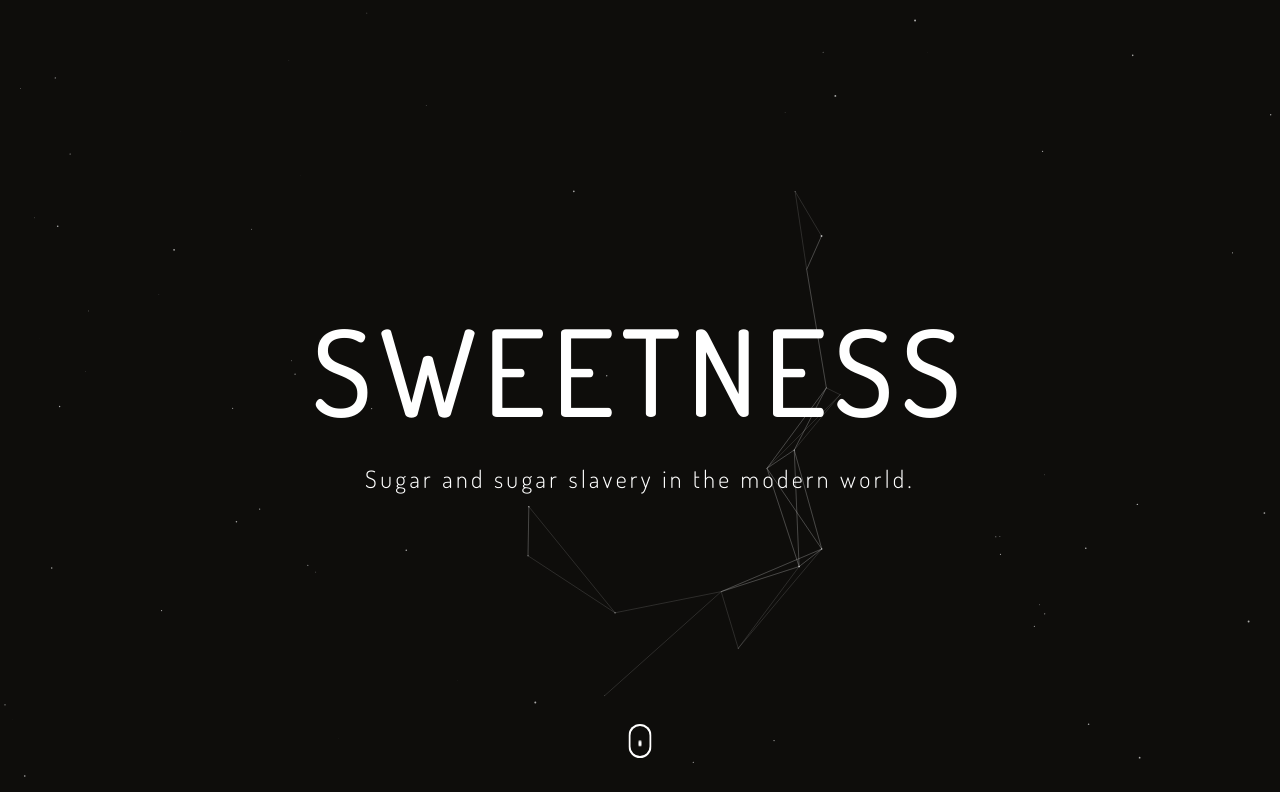
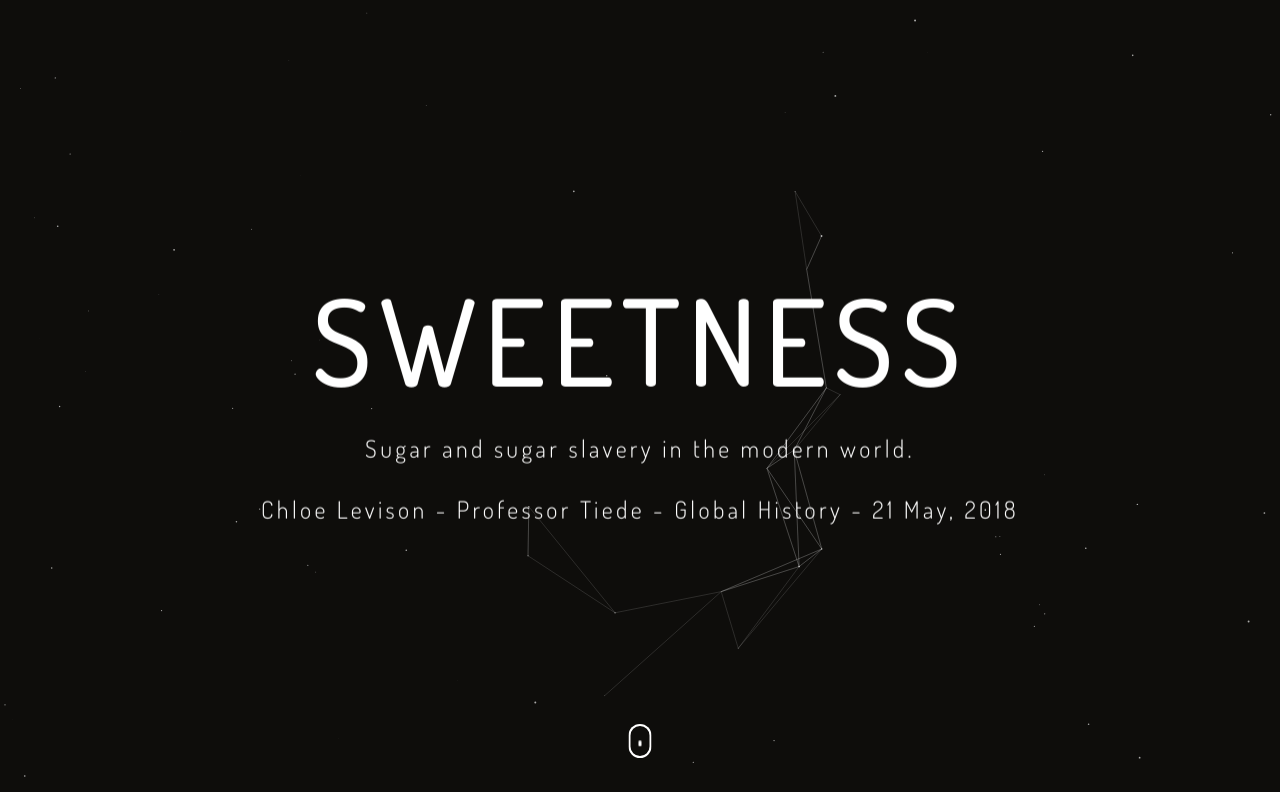
Before and after one commit to m0op/sugar2, a plain HTML site: page index.html in a window 1280 px wide. Shown: the top 792 px of the page. Drawn offline with nearby package versions, Linux system fonts and the light colour scheme; some packages are replaced by stand-ins of ours; animation ran at ten frames a second.

Commit message:
hmmmmmmmm

```diff
--- a/index.html
+++ b/index.html
@@ -101,6 +101,7 @@
 
                           <h1>SWEETNESS</h1>
                           <p>Sugar and sugar slavery in the modern world.</p>
+                          <p>Chloe Levison - Professor Tiede - Global History - 21 May, 2018</p>
 
                       </div>
                       <!-- /INNER FRONT CONTENT -->
```
